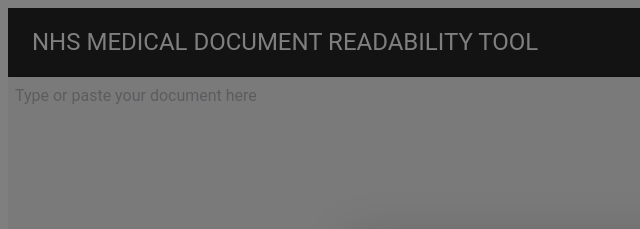
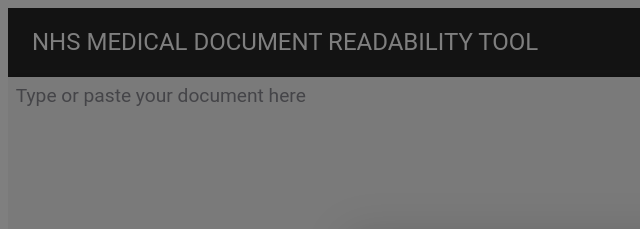
Before and after one commit to NewcastleRSE/nhs_readability_react, a React app: page / in a window 1280 px wide. Shown: the top 229 px of the page, 0-640 px from the left. Built offline with nearby package versions, Linux system fonts and the light colour scheme.

Commit message:
Deeper grey and larger text instructions on main main

```diff
--- a/src/assets/css/App.css
+++ b/src/assets/css/App.css
@@ -36,10 +36,11 @@
 }
 
 div.public-DraftEditorPlaceholder-root {
-    color: rgb(186, 186, 193);
+    color: rgb(138, 138, 145);
     padding-top: 3px;
     padding-left: 3px;
     margin-bottom: -20px;
+    font-size: larger;
 }
 
 /* Default blue tippy theme */
```
